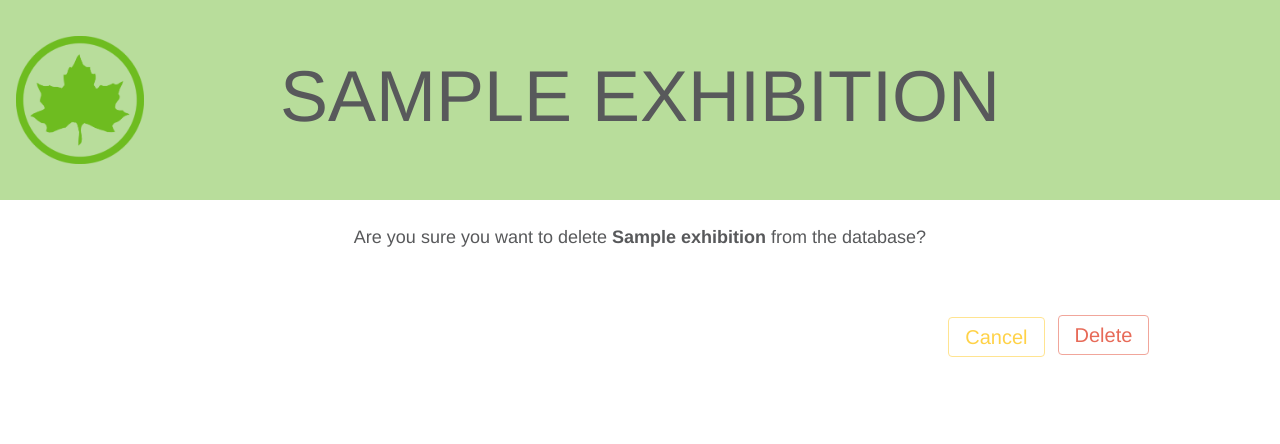
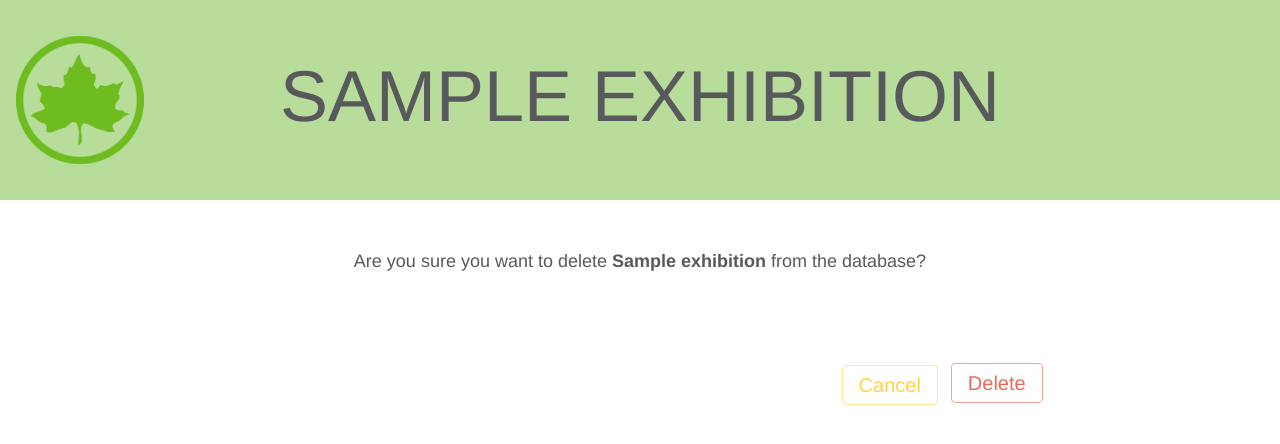
Before and after one commit to purwin/Parks-Database, a Flask app: page /exhibitions/1/delete in a window 1280 px wide. Shown: the top 444 px of the page. Run offline with Flask 2, Linux system fonts and the light colour scheme; tables that the repository leaves empty hold one stand-in row (values such as "Sample post"); parts of the project's set-up code (start-up, migrations or seed data) failed here and were passed over; some libraries are stand-ins or nearby versions.

Commit message:
Change button col sizing to md-8

```diff
--- a/app/templates/exhibition_delete.html
+++ b/app/templates/exhibition_delete.html
@@ -18,13 +18,13 @@
 	<form id="js-form_exhibition" action="/exhibitions/{{ exhibition.id }}/delete" method="post">
 		{{ form.csrf_token }}
 
-		<div class="[ row justify-content-center py-4 ]">
+		<div class="[ row justify-content-center py-5 ]">
 			<p>Are you sure you want to delete <b>{{ exhibition.name }}</b> from the database?</p>
 		</div>
 
 		<section id="section--submit">
 			<div class="[ row justify-content-center ]">
-				<div class="[ col-md-10 text-right p-4 ]">
+				<div class="[ col-md-8 text-right p-4 ]">
 					<a id="js-cancel_exhibition" class="js-cancel-form butt butt--edit [ btn btn-sm ]" href="{{ url_for('exhibition', exhibition_id=exhibition.id) }}" role="button">Cancel</a>
 					<input id="js-delete_exhibition" type="submit" class="butt butt--delete js-delete-form [ ml-2 btn btn-sm ]" value="Delete">
 				</div>
```
